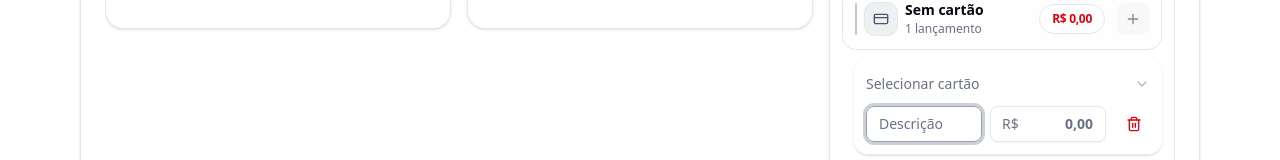
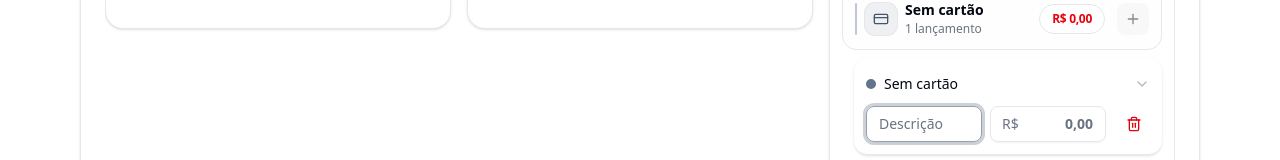
Before and after one commit to Gu-Fernandes/finances, a Next.js app: page /budget in a window 1280 px wide. Both pictures are taken after a click on the button 1134 px from the left and 642 px from the top of the page. Shown: the part 752-912 px from the top of the page. Built offline with nearby package versions, Linux system fonts and the light colour scheme.

Commit message:
:recycle:

```diff
--- a/components/budget/sections/card-expenses-card.tsx
+++ b/components/budget/sections/card-expenses-card.tsx
@@ -82,7 +82,8 @@ function CardPicker({
   const [createMode, setCreateMode] = useState(false);
   const [newName, setNewName] = useState("");
   const [newColor, setNewColor] = useState<CardColorId>(DEFAULT_CARD_COLOR);
-
+  const selectValue = (value ?? "").trim() || UNASSIGNED;
+  const noneCc = CARD_COLOR_BY_ID[DEFAULT_CARD_COLOR];
   const canCreate = newName.trim().length > 0;
 
   const selectedId = (value ?? "").trim();
@@ -91,13 +92,20 @@ function CardPicker({
   return (
     <div className="space-y-2">
       <Select
-        value={value || undefined}
+        value={selectValue}
         onValueChange={(v) => {
           if (v === CREATE_CARD) {
             setCreateMode(true);
             setNewColor(DEFAULT_CARD_COLOR);
             return;
           }
+
+          if (v === UNASSIGNED) {
+            onSelect(""); // limpa cardId
+            setCreateMode(false);
+            return;
+          }
+
           onSelect(v);
           setCreateMode(false);
         }}
@@ -110,11 +118,26 @@ function CardPicker({
         </SelectTrigger>
 
         <SelectContent align="start">
-          {cards.map((c) => (
-            <SelectItem key={c.id} value={c.id}>
-              {c.name}
-            </SelectItem>
-          ))}
+          <SelectItem value={UNASSIGNED}>
+            <span className="flex items-center gap-2">
+              <span className={cn("size-2.5 rounded-full", noneCc.dot)} />
+              <span>Sem cartão</span>
+            </span>
+          </SelectItem>
+
+          <SelectSeparator />
+          {cards.map((c) => {
+            const cc = CARD_COLOR_BY_ID[getCardColor(c.id)];
+
+            return (
+              <SelectItem key={c.id} value={c.id}>
+                <span className="flex items-center gap-2">
+                  <span className={cn("size-2.5 rounded-full", cc.dot)} />
+                  <span>{c.name}</span>
+                </span>
+              </SelectItem>
+            );
+          })}
 
           <SelectSeparator />
           <SelectItem value={CREATE_CARD}>Adicionar novo cartão</SelectItem>
@@ -228,11 +251,13 @@ export function CardExpensesCard({ items, onAdd, onChange, onRemove }: Props) {
     return it ? keyOf(it) : null;
   }, [editingId, editingItem, items]);
 
-  const tryAutoRemove = (it: Item) => {
-    const emptyCat = (it.category ?? "").trim().length === 0;
-    const emptyAmount = toCentsFromMasked(it.amount) === 0;
-    const emptyCard = (it.cardId ?? "").trim().length === 0;
-    if (emptyCat && emptyAmount && emptyCard) onRemove(it.id);
+  const isBlankExpense = (it: Item) =>
+    (it.category ?? "").trim().length === 0 &&
+    toCentsFromMasked(it.amount) === 0;
+
+  const cleanupBlank = (it: Item | null) => {
+    if (!it) return;
+    if (isBlankExpense(it)) onRemove(it.id);
   };
 
   const addNew = () => {
@@ -276,7 +301,7 @@ export function CardExpensesCard({ items, onAdd, onChange, onRemove }: Props) {
       if (wrap && wrap.contains(target)) return;
       if (target.closest('[data-slot="select-content"]')) return;
 
-      if (editingItem) tryAutoRemove(editingItem);
+      cleanupBlank(editingItem);
       setEditingId(null);
     };
 
@@ -344,7 +369,10 @@ export function CardExpensesCard({ items, onAdd, onChange, onRemove }: Props) {
           ref={editingWrapRef}
           className="rounded-xl border-b bg-background/50 p-3 shadow-sm"
           onKeyDown={(e) => {
-            if (e.key === "Escape") setEditingId(null);
+            if (e.key === "Escape") {
+              cleanupBlank(it);
+              setEditingId(null);
+            }
           }}
         >
           <div className="space-y-2">
@@ -409,6 +437,10 @@ export function CardExpensesCard({ items, onAdd, onChange, onRemove }: Props) {
           const clickedAmount = !!(e.target as HTMLElement).closest(
             '[data-field="amount"]',
           );
+
+          if (editingItem && editingItem.id !== it.id)
+            cleanupBlank(editingItem);
+
           setEditingId(it.id);
           setFocusField(clickedAmount ? "amount" : "cat");
         }}
```
